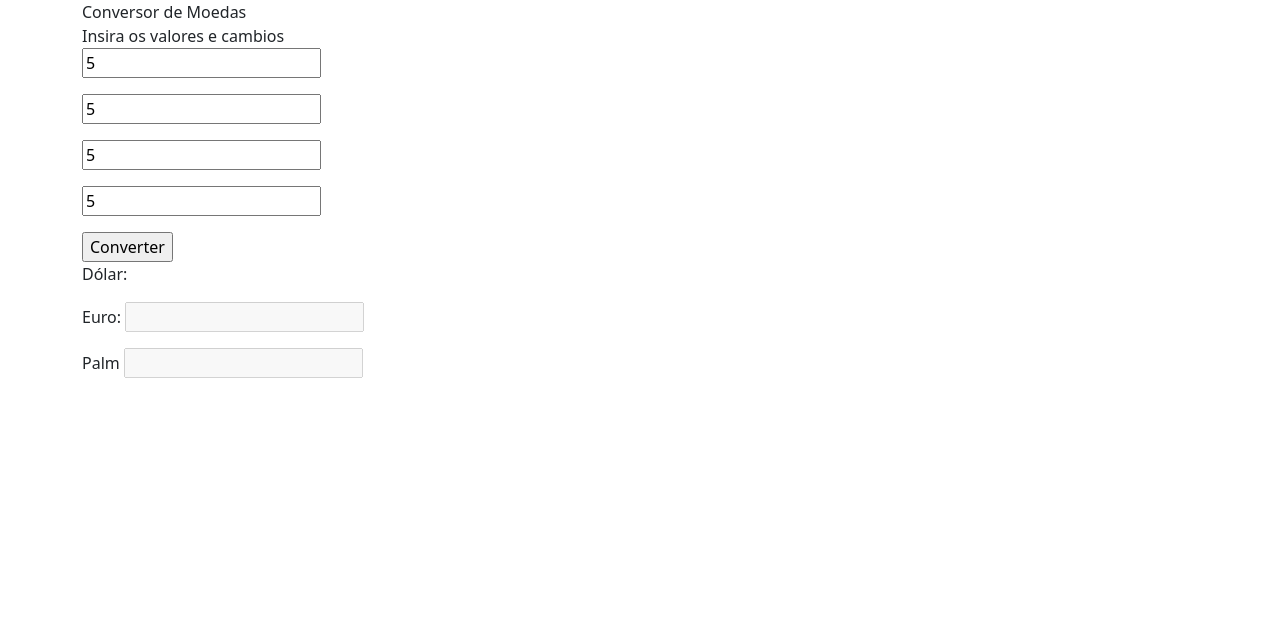
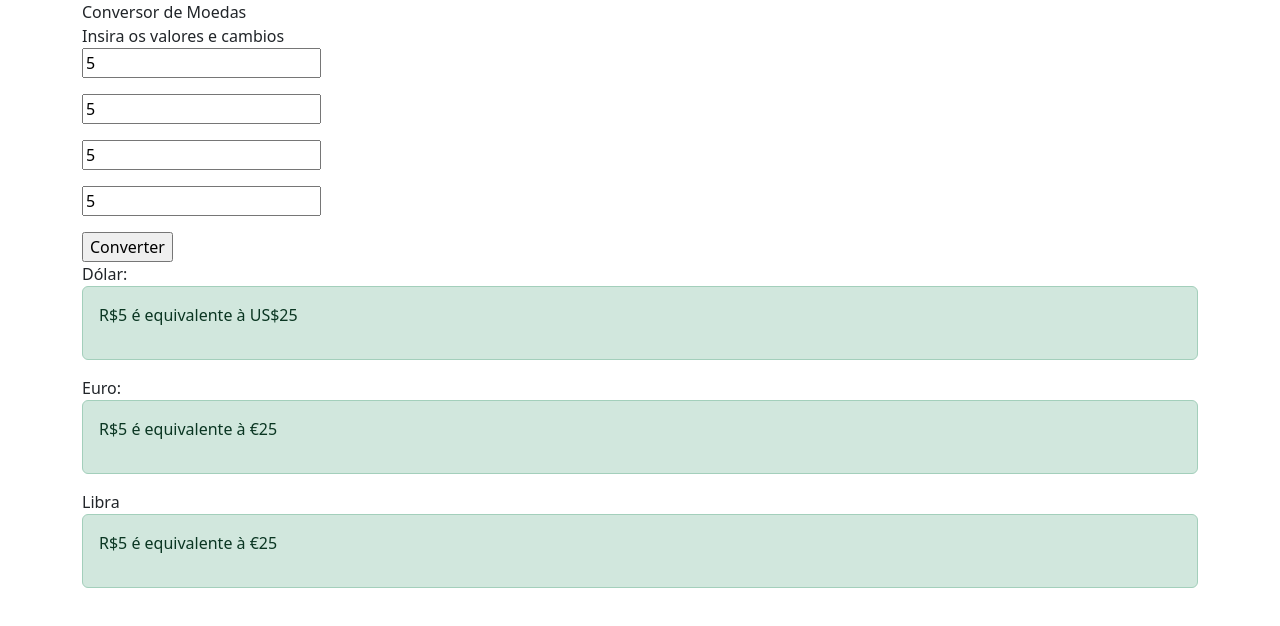
Before and after one commit to Soares007/convers-o-de-moedas-prova-ams, a plain HTML site: page index.html in a window 1280 px wide. Both pictures are taken after typing "5", "5", "5", "5" into the empty fields and a click on the button "Converter". Drawn offline with nearby package versions, Linux system fonts and the light colour scheme.

Commit message:
Javascript finalizado

```diff
--- a/index.html
+++ b/index.html
@@ -29,7 +29,7 @@
                     <input type="number" id="cambio_euro" placeholder="Insira o valor do câmbio para Euros">
                 </div>
                 <div class="mb-3">
-                    <input type="number" id="cambio_palm" placeholder="Insira o valor do câmbio para Palms">
+                    <input type="number" id="cambio_libra" placeholder="Insira o valor do câmbio para Libras">
                 </div>
                 <input id="converter_btn" type="button" value="Converter"></input>
                 <div class="mb-3">
@@ -38,11 +38,11 @@
                 </div>
                 <div class="mb-3">
                     <label for="valorEuro">Euro:</label>
-                    <input type="number" id="valor_euro" disabled>
+                    <div class="alert alert-success" style="display: none" role="alert" id="valor_euro"></div>
                 </div>
                 <div class="mb-3">
-                    <label for="valorPalm">Palm</label>
-                    <input type="number" id="valor_palm" disabled>
+                    <label for="valorLibra">Libra</label>
+                    <div class="alert alert-success" style="display: none" role="alert" id="valor_libra"></div>
                 </div>
             </form>
         </div>
--- a/script.js
+++ b/script.js
@@ -1,24 +1,30 @@
 const valorReal = document.getElementById("valor_real");
 const cambioDolar = document.getElementById("cambio_dolar");
 const cambioEuro = document.getElementById("cambio_euro");
-const cambioPalm = document.getElementById("cambio_palm");
+const cambioLibra = document.getElementById("cambio_libra");
 const buttonConvert = document.getElementById("converter_btn");
 let valorDolar = document.getElementById("valor_dolar");
-const valorEuro = document.getElementById("valor_euro");
-const valorPalm = document.getElementById("valor_palm");
+let valorEuro = document.getElementById("valor_euro");
+let valorLibra = document.getElementById("valor_libra");
 
 function converter() {
     const real = parseFloat(valorReal.value);
     const cotacao_dolar = parseFloat(cambioDolar.value);
     const cotacao_euro = parseFloat(cambioEuro.value);
+    const cotacao_libra = parseFloat(cambioLibra.value);
 
-    //Conversão Dólar
-    const dolar = real / cotacao_dolar;
+    //Conversões
+    var dolar = real * cotacao_dolar;
+    var euro = real * cotacao_euro;
+    var libra = real * cotacao_libra;
 
-    const euro = real / cotacao_euro;
-
-    //Exibir o Valor do dólar
-    valorDolar.innerHTML = `<p> R$${real} é equivalente à $${dolar}</p>`;
+    //Exibir valores
+    valorDolar.style.display="block";
+    valorDolar.innerHTML = `<p> R$${real} é equivalente à US$${dolar}</p>`;
+    valorEuro.style.display="block";
+    valorEuro.innerHTML = `<p> R$${real} é equivalente à €${euro}</p>`;
+    valorLibra.style.display="block";
+    valorLibra.innerHTML = `<p> R$${real} é equivalente à €${libra}</p>`;
 
 }
 
```
